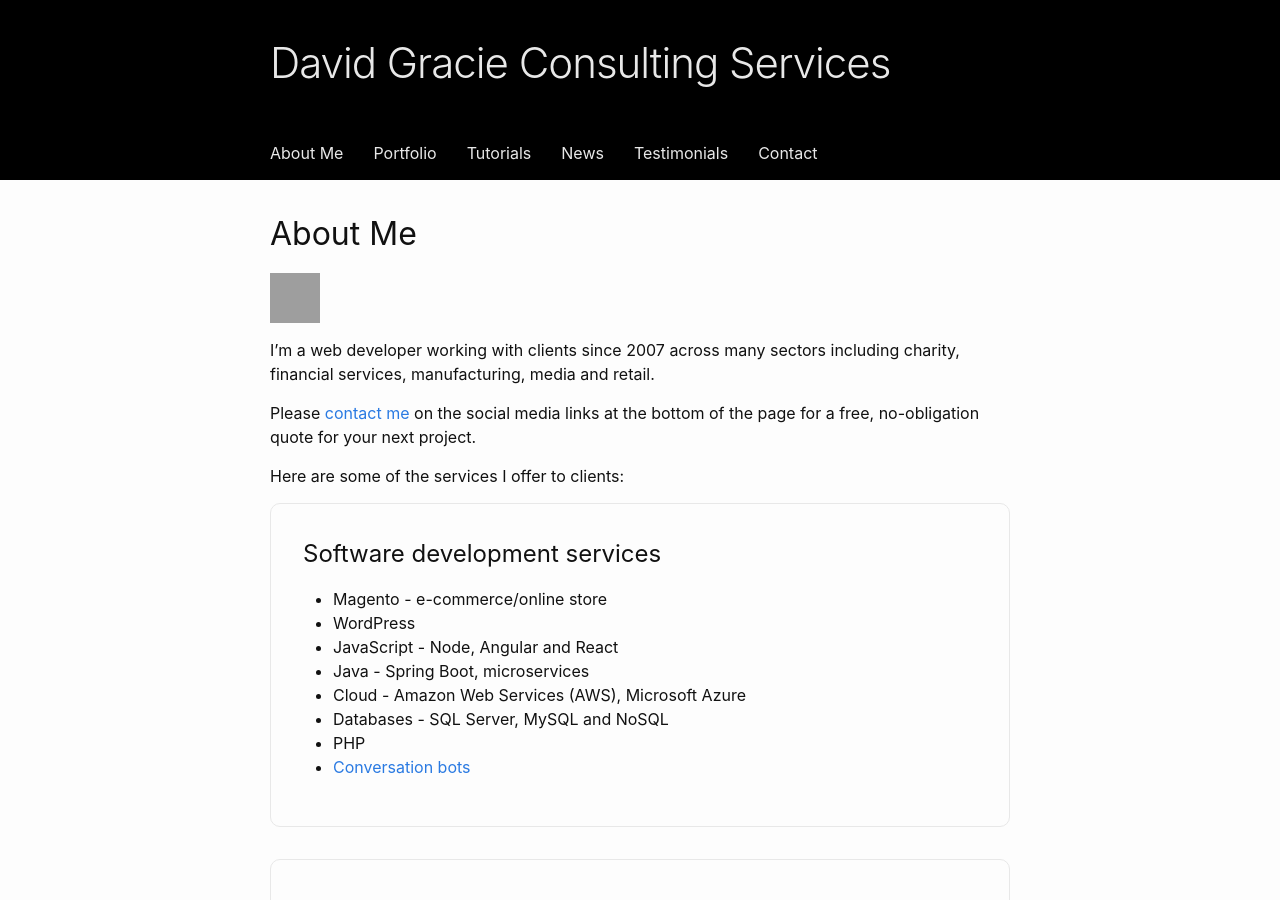
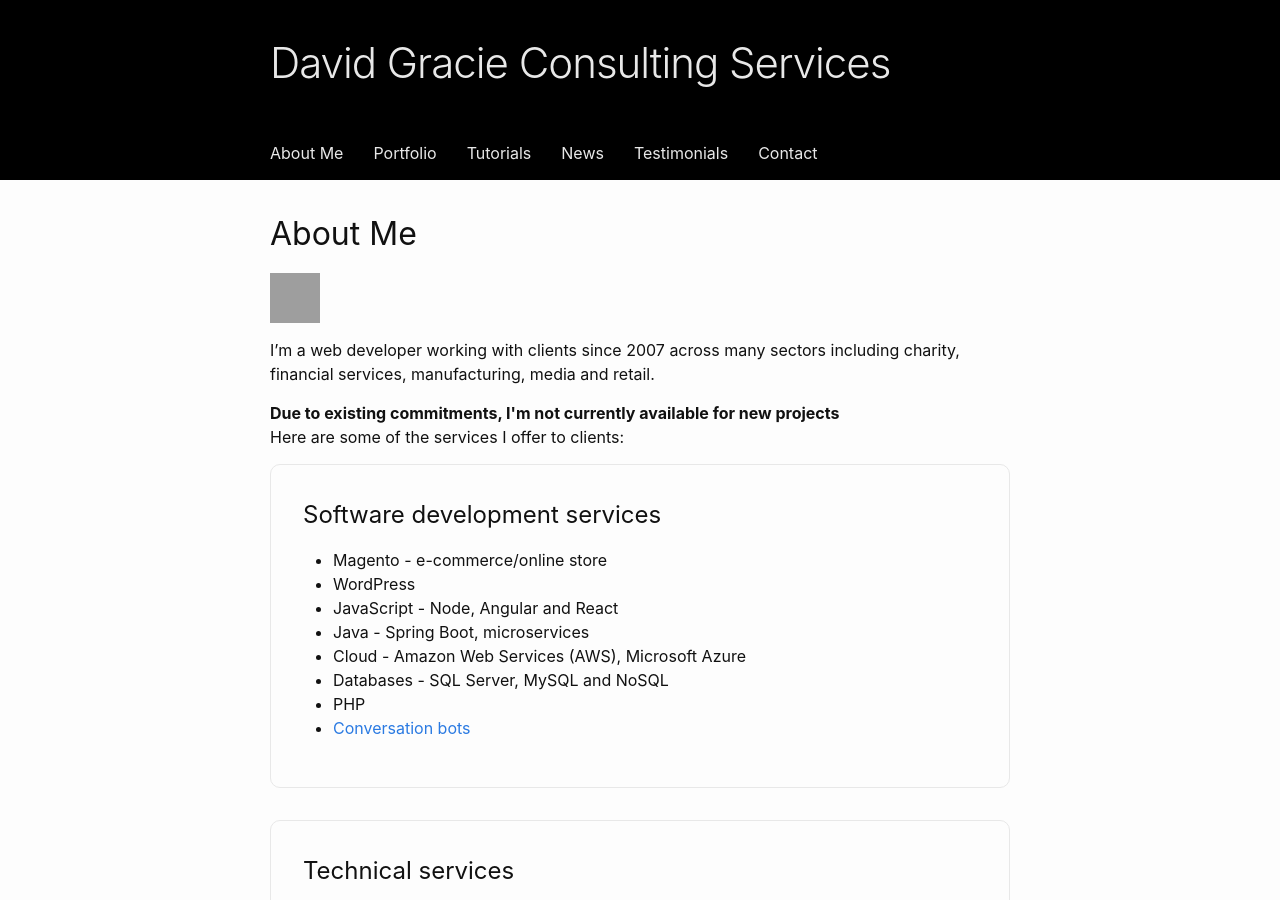
Before and after one commit to davidgracie/davidgracie.github.io, a Jekyll site: the page built from index.markdown, in a window 1280 px wide and 900 px high. Built offline with Jekyll 4.4.1, drawn with Linux system fonts in a browser that asks for light colours; grey boxes are pictures that could not be loaded.

Commit message:
Add unavailability note

```diff
--- a/index.markdown
+++ b/index.markdown
@@ -6,7 +6,9 @@ title: About Me
 
 I'm a web developer working with clients since 2007 across many sectors including charity, financial services, manufacturing, media and retail.
 
-Please [contact me](/contact/) on the social media links at the bottom of the page for a free, no-obligation quote for your next project.
+<div class="info-box">
+  <strong>Due to existing commitments, I'm not currently available for new projects</strong>
+</div>
 
 Here are some of the services I offer to clients:
 
```
